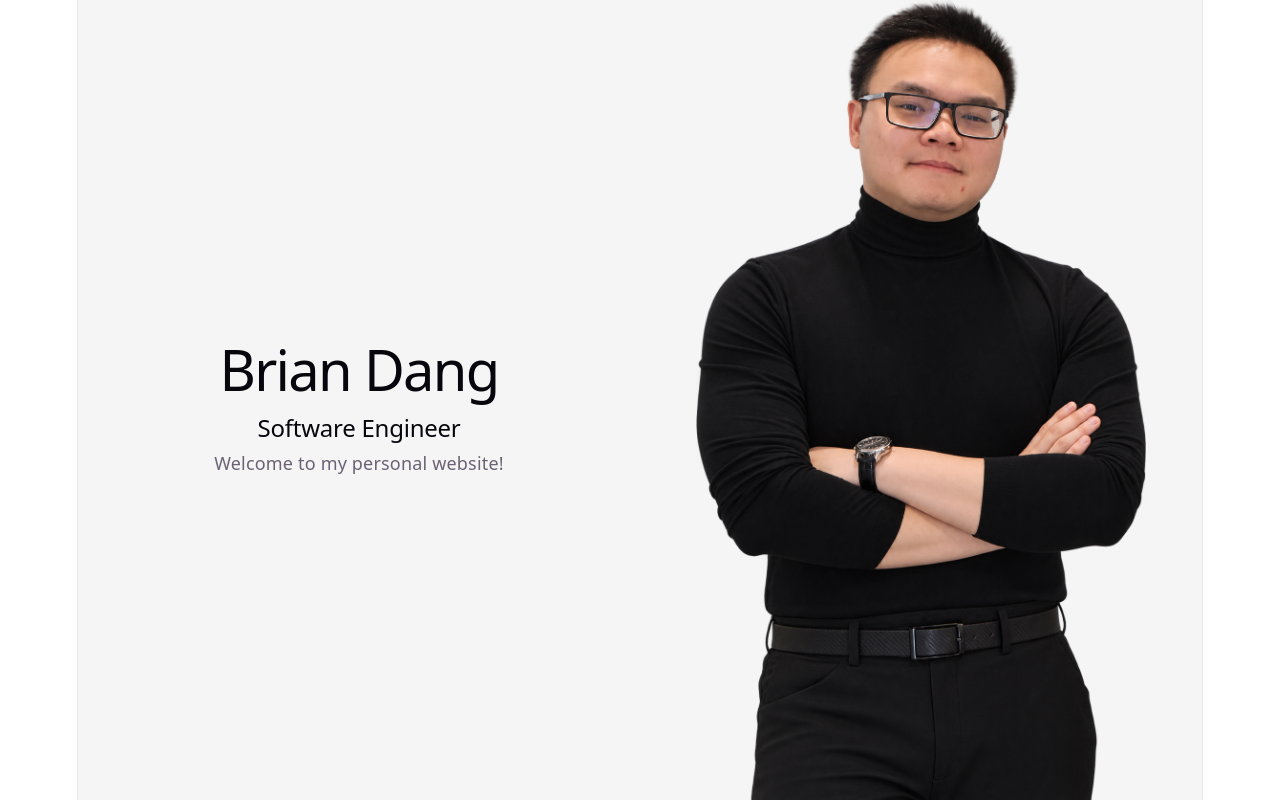
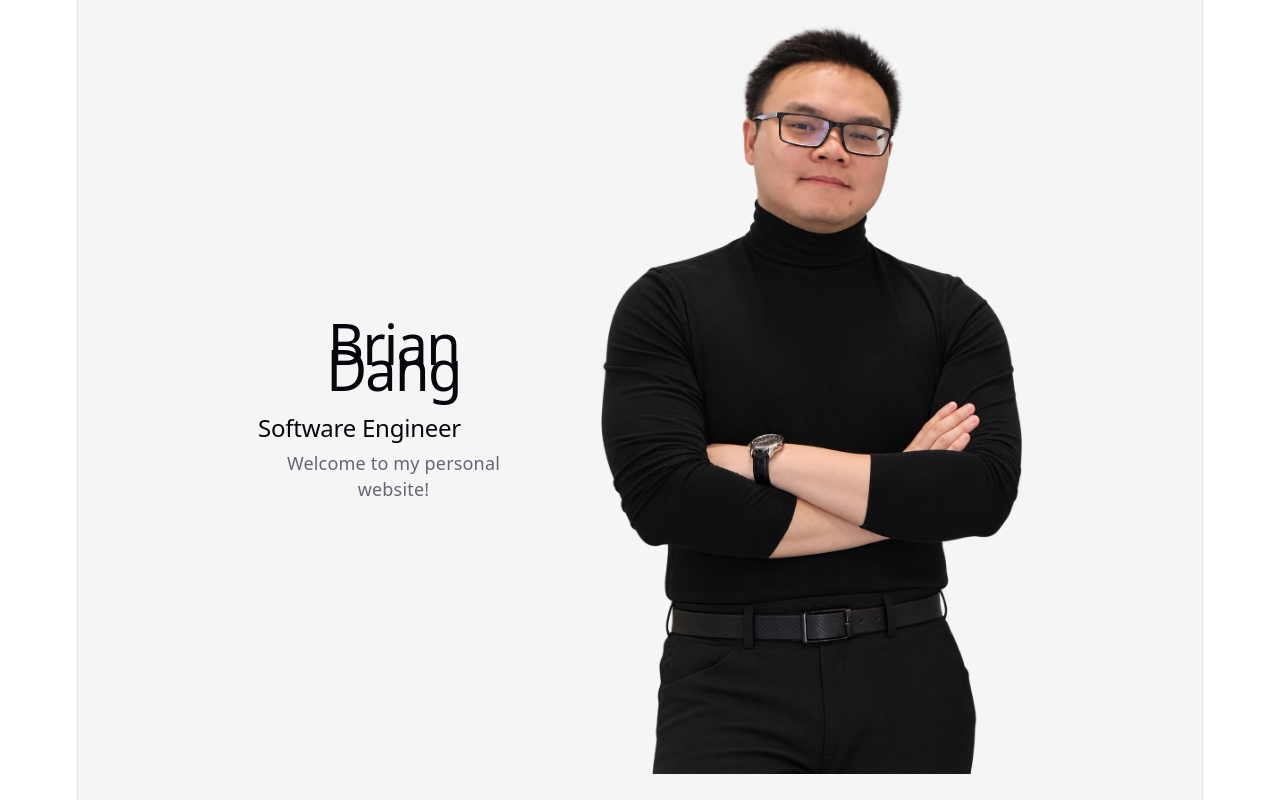
Before and after one commit to BrianDang03/briandangdev.com, a React (Vite) app: page / in a window 1280 px wide. Built offline with nearby package versions, Linux system fonts and the light colour scheme.

Commit message:
Updated Hero Content Layout

```diff
--- a/src/components/HeroSection/HeroSection.css
+++ b/src/components/HeroSection/HeroSection.css
@@ -15,16 +15,18 @@
   justify-content: space-between;
 
   gap: 4rem;
-  padding: 0 2rem;
+  padding: 0 10rem;
 }
 
 .hero-text {
-  flex: 1;
+  display: flex;
+  align-items: flex-start;
+  flex-direction: column;
 }
 
 .hero-image {
-  flex: 1;
   display: flex;
+  align-items: center;
   justify-content: center;
 }
 
@@ -39,6 +41,10 @@
   .hero-content {
     flex-direction: column;
     text-align: center;
+  }
+
+  .hero-text {
+    align-items: center;
   }
 
   .hero-image {
```
